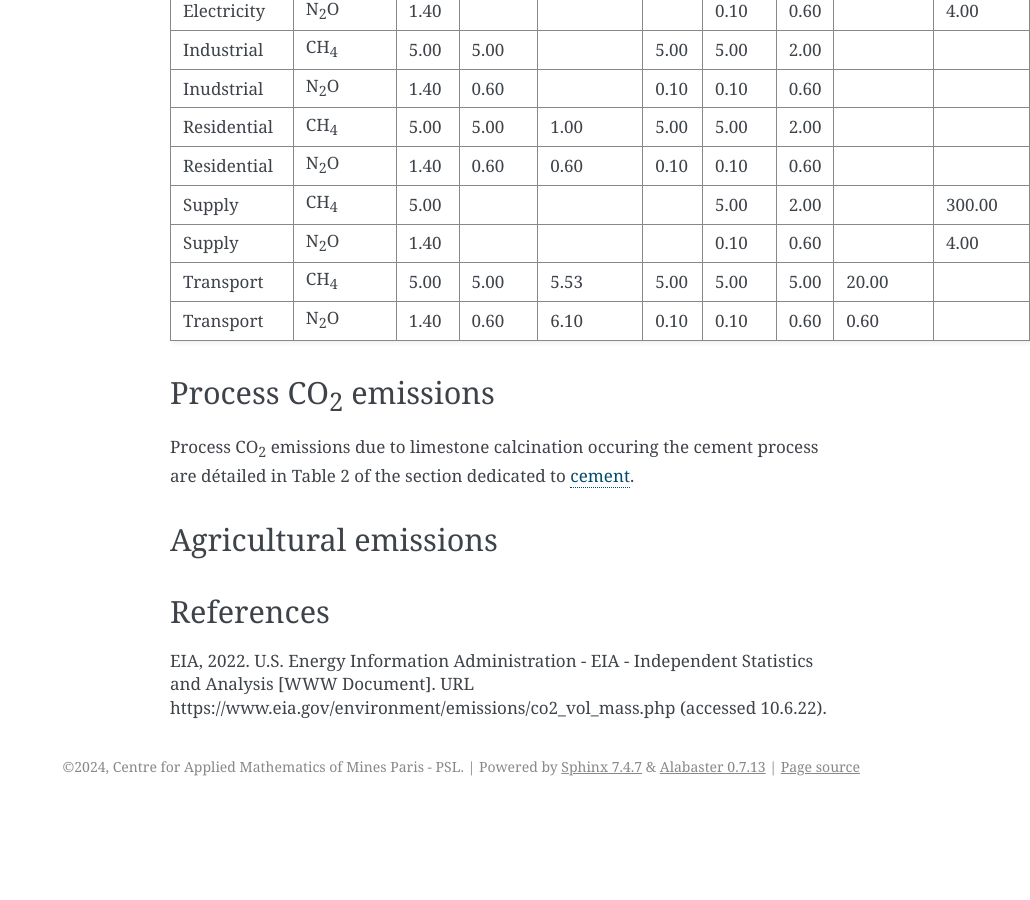
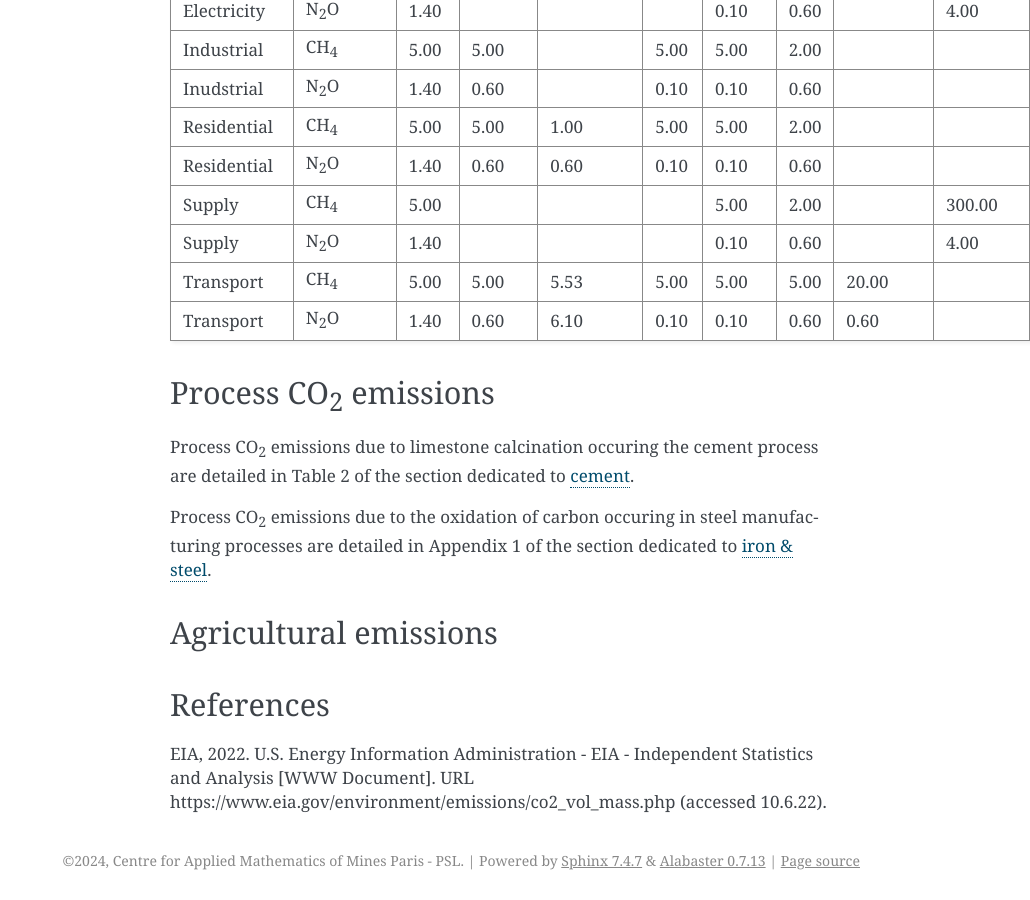
Before and after one commit to LucasDesport/tiam-fr, a Sphinx documentation site: the page built from docs/emissions/index.md, in a window 1280 px wide and 900 px high, scrolled down 2320 px. Shown: the whole window, without its empty margins (250-1280 px from the left). Built offline with Sphinx 7.4.7, drawn with Linux system fonts in a browser that asks for light colours; pages that are not in the unit, such as notebooks, are missing from menus; before the commit the page ends 3126 px from its top, so only the background shows below that.

Commit message:
Update index.md

```diff
--- a/docs/emissions/index.md
+++ b/docs/emissions/index.md
@@ -63,7 +63,9 @@ Table 3 : Emissions factors due to fossil fuel end-use
 
 ## Process CO<sub>2</sub> emissions
 
-Process CO<sub>2</sub> emissions due to limestone calcination occuring the cement process are détailed in Table 2 of the section dedicated to [cement](../../docs/energy-sectors/industry/cement/index.md).
+Process CO<sub>2</sub> emissions due to limestone calcination occuring the cement process are detailed in Table 2 of the section dedicated to [cement](../../docs/energy-sectors/industry/cement/index.md).
+
+Process CO<sub>2</sub> emissions due to the oxidation of carbon occuring in steel manufacturing processes are detailed in Appendix 1 of the section dedicated to [iron & steel](../../docs/energy-sectors/industry/iron-steel/index.md).
 
 ## Agricultural emissions
 
```
